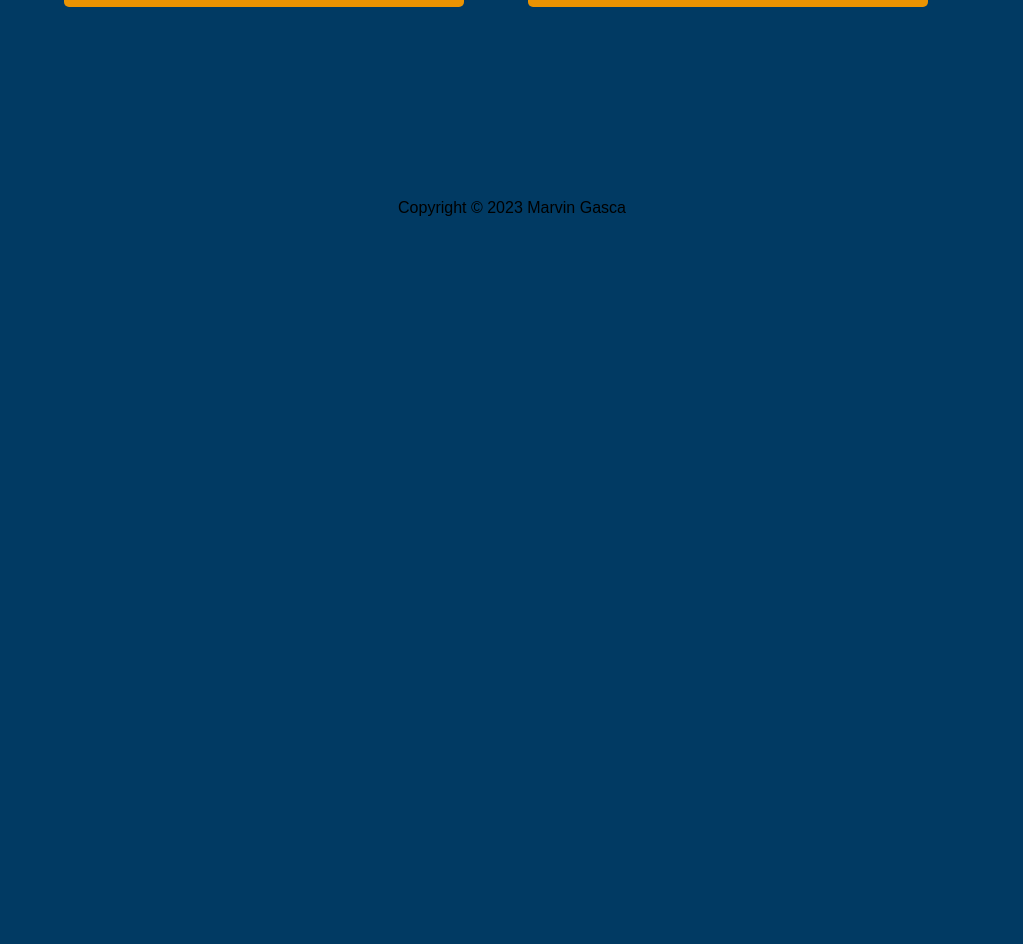
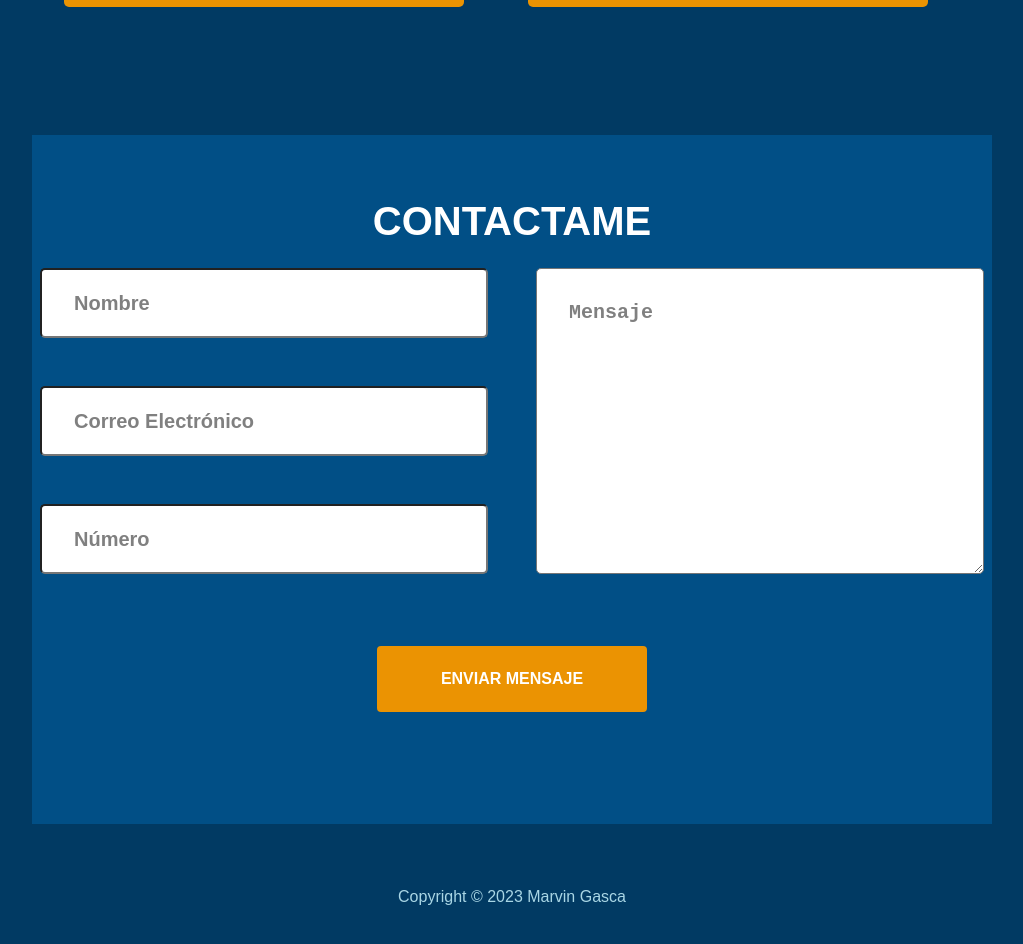
Before and after one commit to MarvinGC/ing-marvin-portfolio, a React (Create React App) app: page / in a window 1280 px wide. Shown: the part 1258-2202 px from the top of the page, without its empty margins (128-1151 px from the left). Before the commit the page ends 1539 px from the top, so only its background shows below. Built offline with nearby package versions, Linux system fonts and the light colour scheme.

Commit message:
se agrega contacto y otras modificaciones

```diff
--- a/src/App.js
+++ b/src/App.js
@@ -3,6 +3,7 @@ import Navbar from './components/Navbar';
 import Hero from './components/Hero';
 import Portfolio from './components/Portfolio';
 import Footer from './components/Footer';
+import Contacto from './components/Contacto';
 
 function App() {
   return (
@@ -10,6 +11,7 @@ function App() {
         <Navbar />
         <Hero />
         <Portfolio />
+        <Contacto />
         <Footer />
     </div>
   );
--- /dev/null
+++ b/src/components/Contacto.css
@@ -0,0 +1,68 @@
+.contacto {
+    font-family: var(--font-family);
+    margin: 0 10rem;
+    background-color: var(--color-blue-dark-200);
+}
+.contacto-title {
+    display: flex;
+    flex-direction: column;
+    align-items: center;
+    justify-content: center;
+    text-align: center;
+}
+.contacto-title h1 {
+    font-size: 40px;
+    text-transform: uppercase;
+    color: white;
+}
+.contacto-content {
+    display: flex;
+    flex-direction: column;
+    align-items: center;
+    justify-content: center;
+}
+.contacto-form {
+    display: flex;
+    flex-direction: row;
+}
+.form-inputs{
+    display: flex;
+    flex-direction: column;
+}
+.contacto-form input{
+    padding-left: 2rem;
+    font-size: 20px;
+    height: 70px;
+    width: 35vw;
+    color: black;
+    margin: 1.5rem;
+    border-radius: 5px;
+}
+.contacto-form input::placeholder {
+    font-weight: 700;
+    color: grey;
+}
+.contacto-form textarea{
+    padding: 2rem 2rem;
+    font-size: 20px;
+    width: 35vw;
+    color: black;
+    margin: 1.5rem;
+    border-radius: 5px;
+}
+.contacto-form textarea::placeholder{
+    font-weight: 700;
+    color: grey;
+}
+.contacto-form_button {
+    background: var(--color-yellow-dark-300);
+    margin: 3rem;
+    border-radius: 0.25rem;
+    padding: 1.5rem 4rem 1.5rem;
+    color: white;
+    text-transform: uppercase;
+    cursor: pointer;
+}
+.contacto-form_button:hover {
+    background: var(--color-yellow-dark-500);
+}
--- /dev/null
+++ b/src/components/Contacto.jsx
@@ -0,0 +1,28 @@
+import React from 'react'
+import './Contacto.css'
+
+function Contacto() {
+  return (
+    <div id='contact' className='contacto section-padding'>
+        <div className="contacto-title">
+                <h1>Contactame</h1>
+            </div>
+            <div className="contacto-content">
+                <form className="contacto-form">
+                    <div className="form-inputs">
+                        <input type="text" placeholder="Nombre"/>
+                        <input type="text" placeholder="Correo Electrónico"/>
+                        <input type="text" placeholder="Número"/>
+                    </div>
+                    <textarea name="mensaje" id="" cols="30" rows="10" placeholder="Mensaje
+                    "></textarea>
+                </form>
+                <div className="contacto-form_button">
+                    <a href="#"><b>Enviar mensaje</b></a>
+                </div>
+            </div>
+    </div>
+  )
+}
+
+export default Contacto
--- a/src/components/Footer.css
+++ b/src/components/Footer.css
@@ -3,4 +3,5 @@
     display: flex;
     justify-content: center;
     align-items: center;
+    color: var(--color-blue-light-100);
 }
--- a/src/components/Hero.css
+++ b/src/components/Hero.css
@@ -33,11 +33,11 @@
     text-transform: uppercase;
 }
 .hero-description h3 {
-    margin-top: 2rem;
+    margin-top: 3rem;
     text-transform: uppercase;
 }
 .hero-description p {
-    padding-top: 2rem;
+    padding-top: 3rem;
 }
 .hero-socialmedia {
     margin-top: 2rem;
--- a/src/components/Hero.jsx
+++ b/src/components/Hero.jsx
@@ -6,11 +6,11 @@ import './Hero.css';
 
 const Hero = () => {
     return (
-        <div className="hero" id="hero">
+        <div className="hero" id="home">
             <div className="hero-description">
                 <img src={marvingc} alt="Marvin"/>
-                <h1>Hola mi nombre es <br/> Marvin Gasca Calderón</h1>
-                <h3> Soy Ingeniero en Computación <br /> Desarrolador Web <br/> Diseñador UX/UI </h3>
+                <h1>Ingeniero en Computación <br/> Marvin Alejandro <br/> Gasca Calderón</h1>
+                <h3> Especialista en <br /> Desarrollo Web </h3>
                 <p>
                     Encuentrame en las redes sociales:
                 </p>
--- a/src/components/Navbar.jsx
+++ b/src/components/Navbar.jsx
@@ -5,7 +5,7 @@ const Navbar = () => {
     return (
         <div className="navbar">
             <div className="navbar-log">
-                <p>Ing. Marvin G.C.</p>
+                <p><a href="#home">Marvin Dev</a></p>
             </div>
             <div className="navbar-menu">
                 <p><a href="#home"     > home       </a></p>
--- a/src/components/Portfolio.jsx
+++ b/src/components/Portfolio.jsx
@@ -19,7 +19,7 @@ const Portfolio = () => {
         }
     };
     return (
-        <div className="portfolio section-padding">
+        <div id="portfolio" className="portfolio section-padding">
             <h1>Mis Proyectos</h1>
             <div className="portfolio-content section-padding">
                 <div className="portfolio-section" ref={scrollRef}>
```
